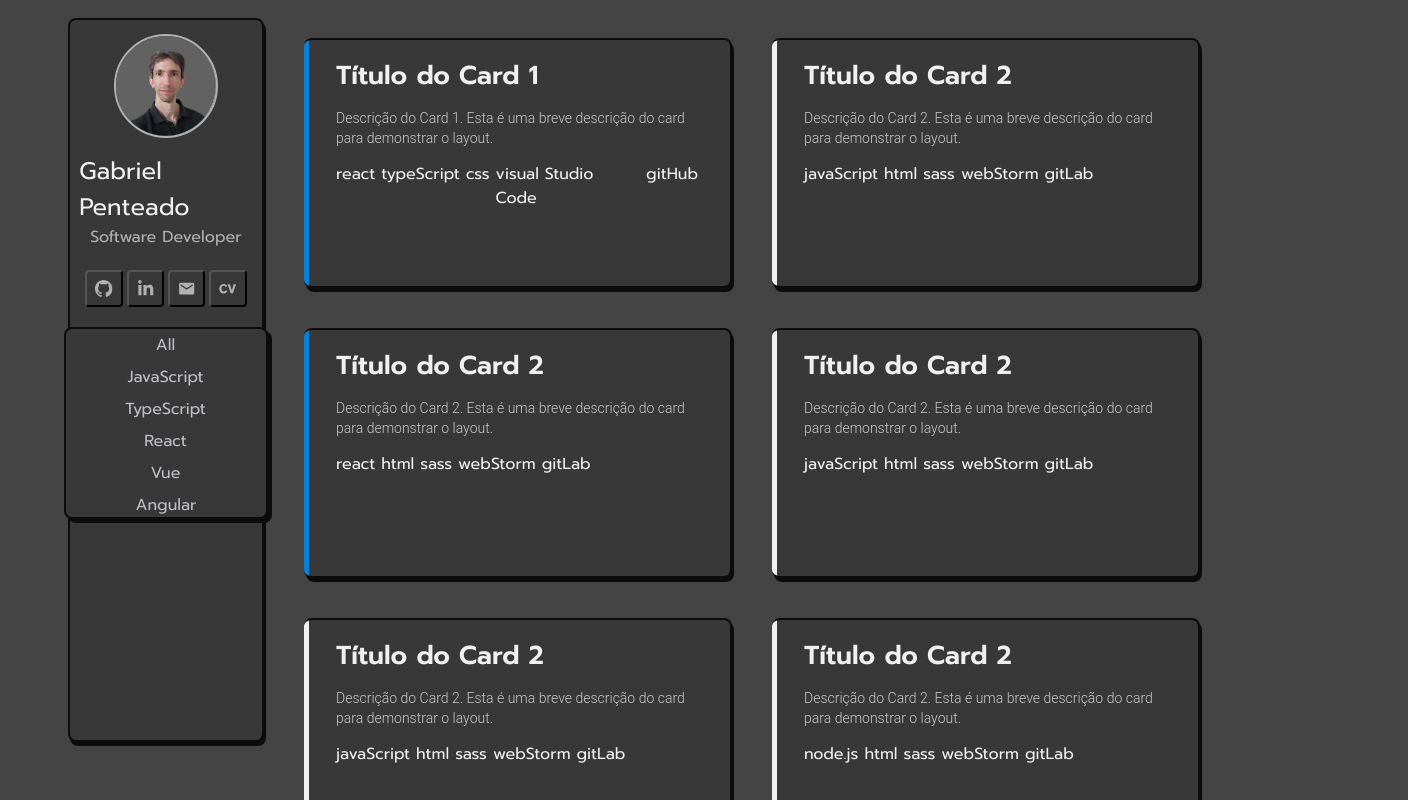
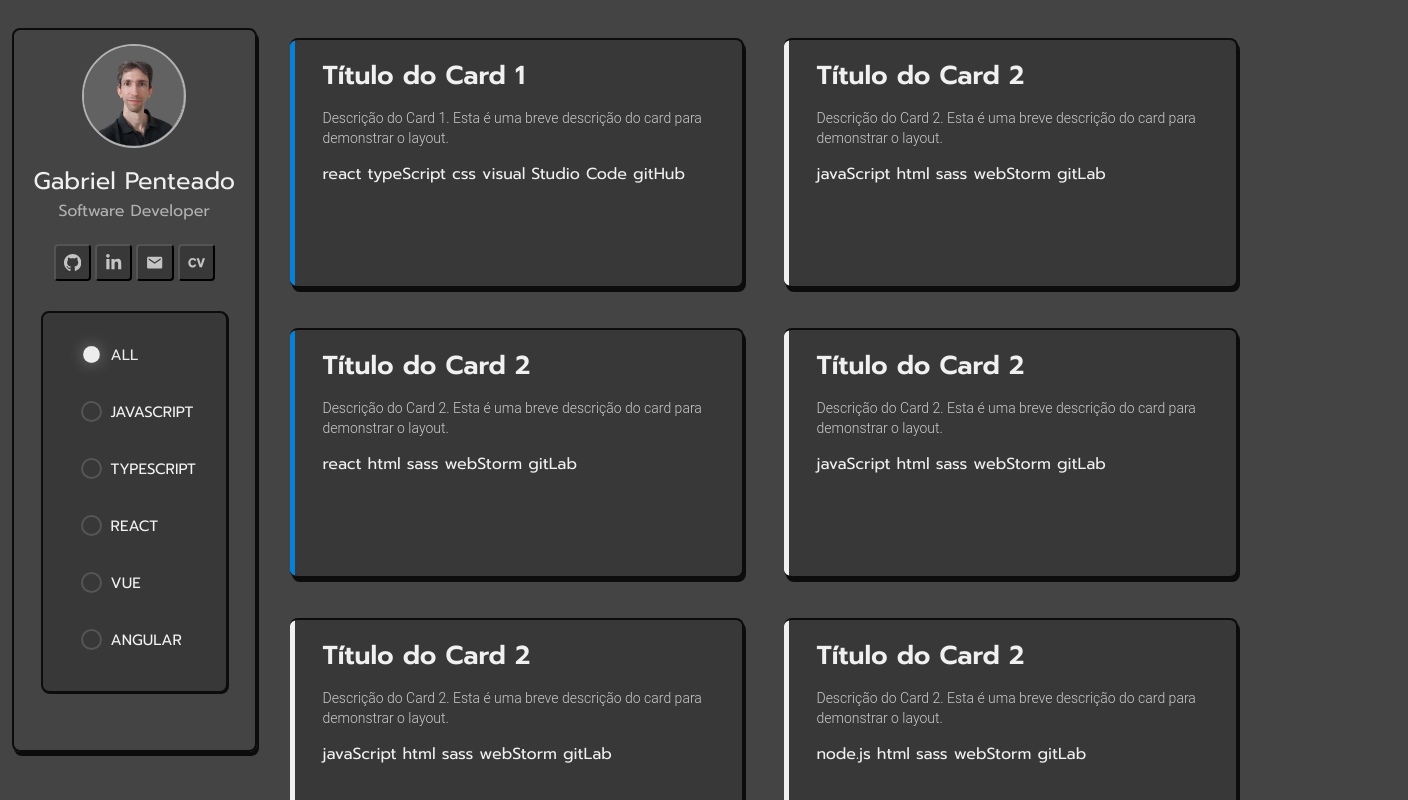
Before and after one commit to gabrielpenteado/portfolio, a React (Vite) app: page / in a window 1280 px wide. Shown: the top 800 px of the page, 1408 px wide, since content can reach past the window. Built offline with nearby package versions, Linux system fonts and the light colour scheme.

Commit message:
updated navbar input buttons

```diff
--- a/src/App.css
+++ b/src/App.css
@@ -4,12 +4,12 @@
   display: grid;
   grid-template-columns: repeat(
     auto-fill,
-    minmax(350px, 1fr)
+    minmax(330px, 1fr)
   ); /* Responsive grid layout */
   gap: 40px; /* Space between cards */
-  padding: 20px 40px 40px 40px;
-  width: 70%;
-  height: 100vh;
+  padding: 30px;
+  width: 75%;
+  height: 100%;
 }
 
 body {
@@ -18,9 +18,10 @@ body {
 }
 
 .app {
-  padding: 10px 60px 30px 60px;
+  /* padding: 10px 0 30px 40px; */
   display: flex;
-  width: 100vw;
+  justify-content: space-evenly;
+  /* width: 100vw; */
 }
 
 .header {
@@ -29,12 +30,12 @@ body {
   /* justify-content: space-between; */
   align-items: center;
   font-family: "Prompt", sans-serif;
-  width: 15%;
+  /* width: 15%; */
   height: 90vh;
   border-radius: 8px;
-  background-color: rgb(56, 56, 56);
+  /* background-color: rgb(56, 56, 56); */
   box-shadow: 2px 4px #0c0c0c;
   border: 2px solid #0c0c0c;
   position: relative;
-  /* padding-left: 0 50px; */
+  margin-top: 20px;
 }
--- a/src/components/card/Card.css
+++ b/src/components/card/Card.css
@@ -102,16 +102,18 @@
   background-color: transparent;
   color: rgb(177, 177, 177);
   font-family: "Roboto", sans-serif;
+  box-shadow: 1px 2px #0c0c0c;
 }
 
 .button-code {
   cursor: pointer;
   padding: 6px 12px;
-  border-radius: 0.25rem;
+  border-radius: 6px;
   font-size: 15px;
   background-color: transparent;
   color: rgb(177, 177, 177);
   font-family: "Roboto", sans-serif;
+  box-shadow: 1px 2px #0c0c0c;
 }
 
 .button-video:hover {
--- a/src/components/contacts/Contacts.css
+++ b/src/components/contacts/Contacts.css
@@ -3,7 +3,7 @@
   padding: 0.5rem;
   border-radius: 0.25rem;
   background-color: rgb(56, 56, 56);
-  fill: rgb(177, 177, 177);
+  fill: #c4c4c4;
 }
 
 .contactsButton:hover {
--- a/src/components/navbar/Navbar.css
+++ b/src/components/navbar/Navbar.css
@@ -1,77 +1,86 @@
-.wrapper {
-  --font-color-dark: #bebfc5;
-  --font-color-light: #bebfc5;
-  --bg-color: rgb(56, 56, 56);
-  --main-color: #0c0c0c;
-  --secondary-color: #141414;
-  position: relative;
-  width: 200px;
-  height: fit-content;
-  background-color: var(--bg-color);
-  border: 2px solid var(--main-color);
-  border-radius: 8px;
+@import url("https://fonts.googleapis.com/css2?family=Prompt:wght@400;600&display=swap");
+
+.radio-button-container {
   display: flex;
   flex-direction: column;
   justify-content: center;
-  align-items: center;
-  box-shadow: 4px 4px var(--main-color);
-  gap: 4px;
+  gap: 24px;
+  background-color: rgb(56, 56, 56);
+  padding: 30px;
+  border-radius: 8px;
+  box-shadow: 1px 1px #0c0c0c;
+  border: 2px solid #0c0c0c;
+  margin-top: 10px;
 }
 
-.option {
-  margin-right: 5px;
-  width: 97%;
-  height: 28px;
+.radio-button {
+  display: inline-block;
   position: relative;
-  top: 2px;
-  left: 2px;
-  border-radius: 34px;
-  transition: 0.25s cubic-bezier(0, 0, 0, 1);
-  text-transform: capitalize;
-  font-size: 16px;
-}
-
-.option:last-child {
-  margin-right: 4px;
-}
-
-.option:hover {
-  background-color: var(--secondary-color);
-}
-
-.option:hover .span {
-  color: var(--font-color-light);
-}
-
-.input {
-  width: 100%;
-  height: 100%;
-  position: absolute;
-  left: 0;
-  top: 0;
-  appearance: none;
   cursor: pointer;
 }
 
-.btn {
-  width: 100%;
-  height: 100%;
-  border-radius: 50px;
-  display: flex;
+.radio-button__input {
+  appearance: none;
+}
+
+.radio-button__label {
+  display: inline-flex;
   justify-content: center;
   align-items: center;
+  padding-left: 30px;
+  margin-bottom: 10px;
+  position: relative;
+  font-size: 15px;
+  color: #f2f2f2;
+  font-family: "Prompt", sans-serif;
+  /* font-weight: 600; */
+  cursor: pointer;
+  text-transform: uppercase;
+  transition: all 0.3s ease;
 }
 
-.span {
-  color: var(--font-color-dark);
+.radio-button__custom {
+  position: absolute;
+  top: 0;
+  left: 0;
+  width: 17px;
+  height: 17px;
+  border-radius: 50%;
+  border: 2px solid #555;
+  /* transition: all 0.3s ease; */
 }
 
-.input:checked + .btn {
-  background-color: var(--main-color);
-  transition: 0.2s cubic-bezier(0, 0, 0, 1);
+.radio-button__input:checked + .radio-button__label .radio-button__custom {
+  background-color: var(--color, #ececec);
+  border-color: transparent;
+  transform: scale(0.8);
+  box-shadow: 0 0 20px var(--shadow, #bdbdbd7c);
 }
 
-.input:checked + .btn .span {
-  color: var(--font-color-light);
-  transition: 0.25s cubic-bezier(0, 0, 0, 1);
+.radio-button__input:checked + .radio-button__label {
+  color: var(--color, #ececec);
 }
+
+.radio-button__label:hover .radio-button__custom {
+  transform: scale(1.1);
+  border-color: var(--color, #e2e2e2);
+  box-shadow: 0 0 20px -var(--shadow, #f1f1f1b2);
+}
+
+/* Classe condicional para React */
+.react {
+  --color: #0880d6;
+  --shadow: #4c8bf580;
+}
+
+/* Classe condicional para Vue */
+.vue {
+  --color: #008800;
+  --shadow: #00700f80;
+}
+
+/* Classe condicional para Angular */
+.angular {
+  --color: #e00000;
+  --shadow: #f54c4c80;
+}
--- a/src/components/navbar/Navbar.tsx
+++ b/src/components/navbar/Navbar.tsx
@@ -12,22 +12,27 @@ const Navbar: React.FC<NavbarProps> = ({
   techOptions,
 }) => {
   return (
-    <div className="wrapper">
+    <div className="radio-button-container">
       {techOptions.map((tech, index) => (
-        <label key={index} className={`option ${tech}`}>
+        <div className={`radio-button ${tech}`}>
           <input
-            className="input"
+            className="radio-button__input"
             type="radio"
-            name="btn"
+            id={index.toString()}
+            name="radio-group"
             value={tech}
             checked={selectedTech === tech}
             onChange={() => onTechChange(tech)}
           />
-          <span className="radio-button__custom"></span>
-          <div className="btn">
-            <span className="span">{tech}</span>
-          </div>
-        </label>
+          <label
+            key={index}
+            htmlFor={index.toString()}
+            className="radio-button__label"
+          >
+            <span className="radio-button__custom"></span>
+            <div className="techName">{tech}</div>
+          </label>
+        </div>
       ))}
     </div>
   );
```
